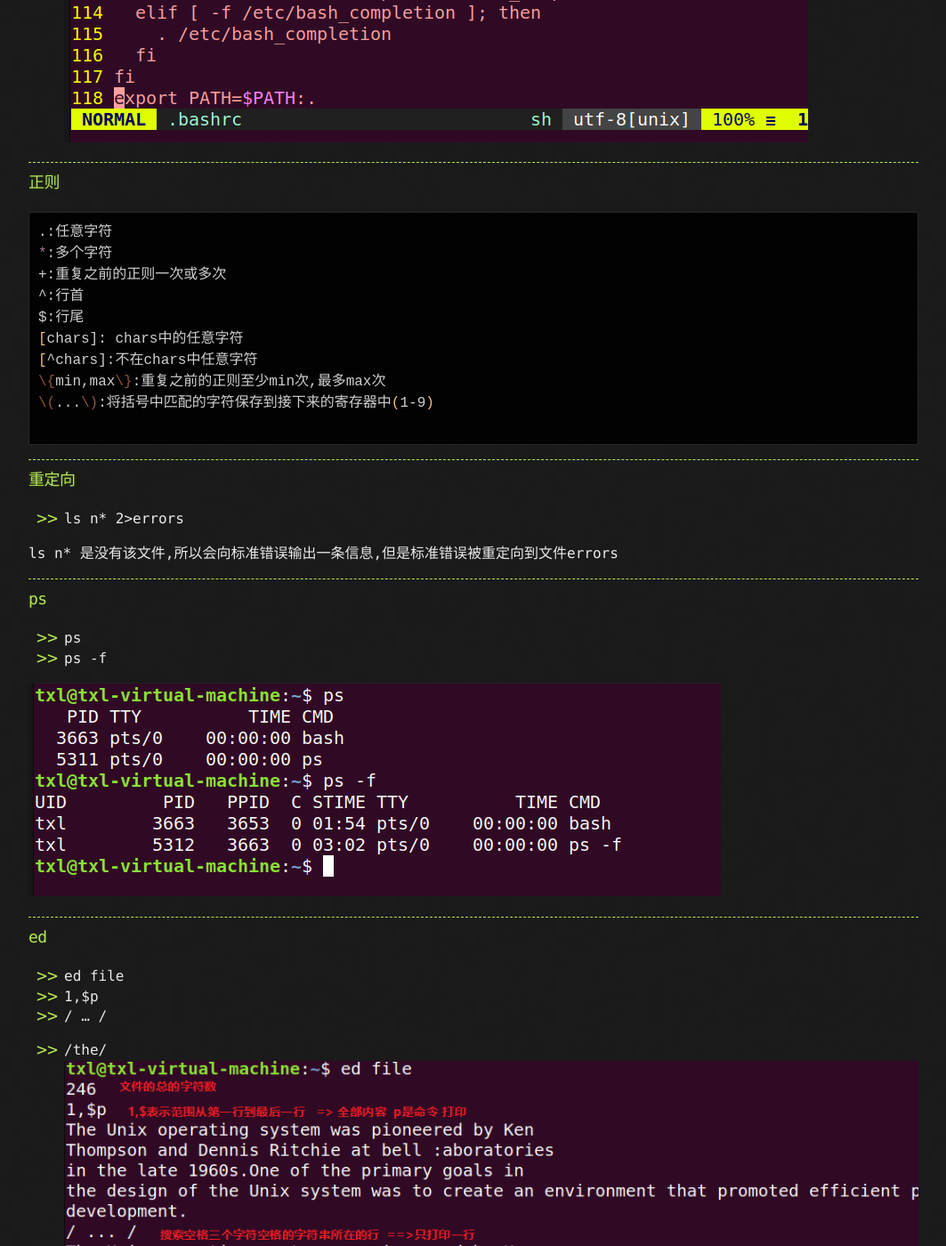
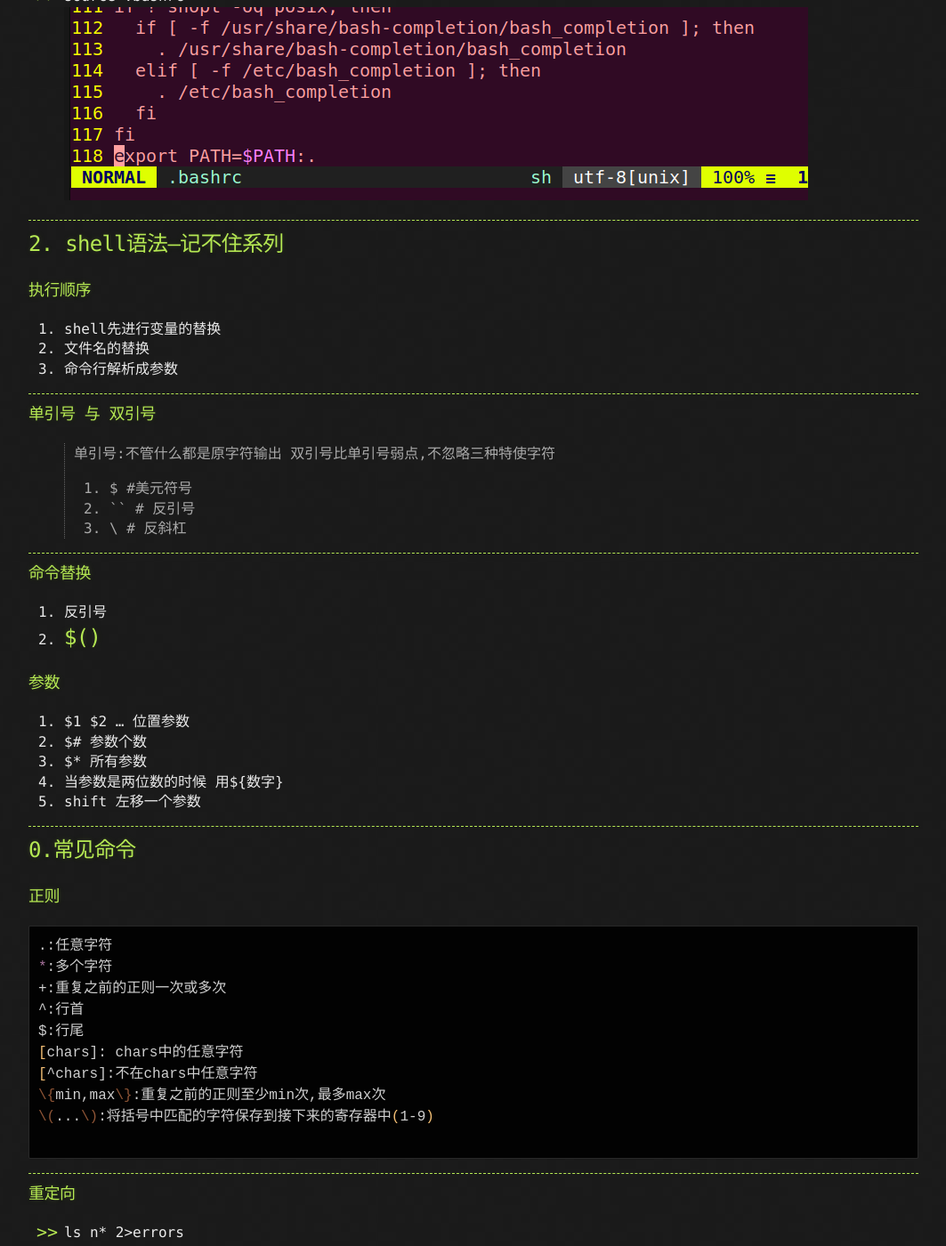
Before and after one commit to picturetxl/cs_shell, a Jekyll site: the page built from index.md, in a window 1280 px wide and 1400 px high, scrolled down 433 px. Shown: the whole window at 89% size, without its empty margins (108-1171 px from the left). Built offline with Jekyll 4.4.1, drawn with Linux system fonts in a browser that asks for light colours; our own code applies the rules of GitHub Pages for plain Markdown files; the repository's description, which GitHub fills in, is left out.

Commit message:
Update index.md
shell 记不住系列1

```diff
--- a/index.md
+++ b/index.md
@@ -1,5 +1,6 @@
-## Welcome to txl Pages
+# Welcome to txl Pages
 
+## 1.常见配置和安装问题的解决
 
 ### 添加.到PATH环境变量中去--当前用户级别
 
@@ -10,6 +11,41 @@
 
 ---
 
+
+## 2. shell语法--记不住系列
+
+### 执行顺序
+1. shell先进行变量的替换
+2. 文件名的替换
+3. 命令行解析成参数
+
+---
+
+### 单引号 与 双引号
+> 单引号:不管什么都是原字符输出
+> 双引号比单引号弱点,不忽略三种特使字符
+> 1. $   #美元符号
+> 2. ``  # 反引号
+> 3. \   # 反斜杠
+
+
+---
+
+### 命令替换
+1. 反引号
+2. $()
+---
+
+### 参数
+1. $1 $2 ... 位置参数
+2. $# 参数个数
+3. $* 所有参数
+4. 当参数是两位数的时候 用${数字}
+5. shift 左移一个参数
+
+---
+
+## 0.常见命令
 
 ### 正则
 
```
